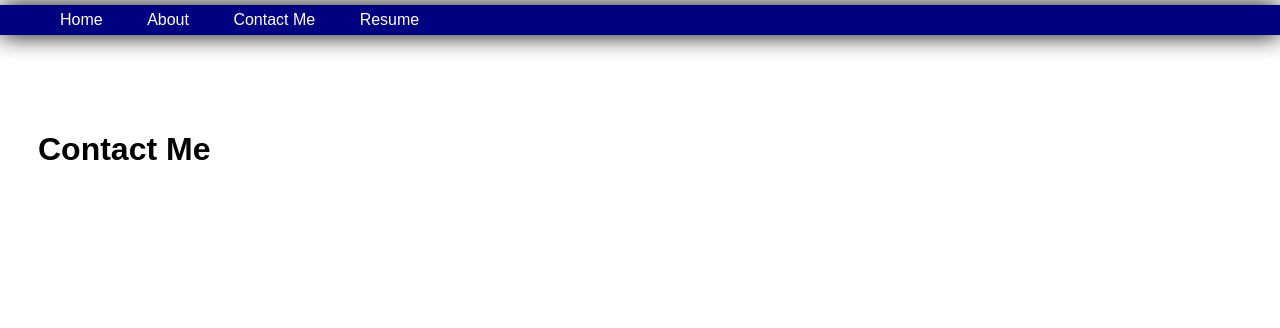
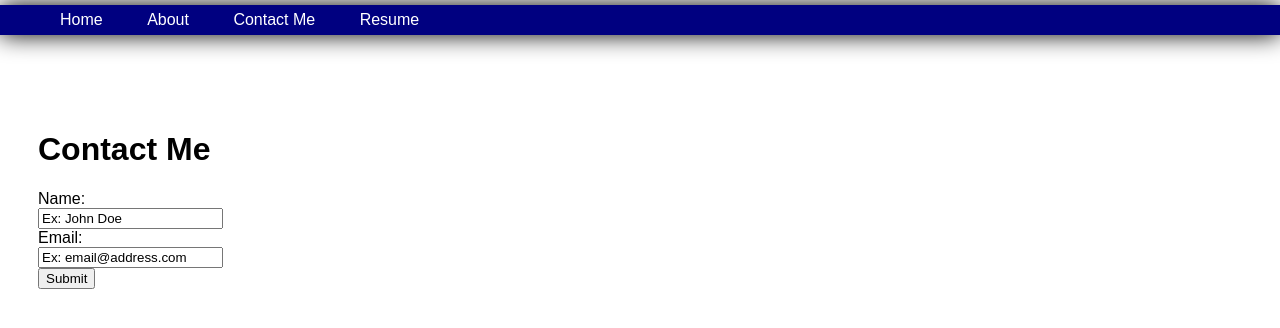
Before and after one commit to WMoore57/personal-webpage, a plain HTML site: page contact.html in a window 1280 px wide. Drawn offline with Linux system fonts and the light colour scheme.

Commit message:
Update contact.html

```diff
--- a/contact.html
+++ b/contact.html
@@ -58,3 +58,11 @@ text-decoration: none;
 <h1>
   Contact Me
 </h1>
+
+ <form action="/action_page.php">
+  <label for="name">Name:</label><br>
+  <input type="text" id="name" name="name" value="Ex: John Doe"><br>
+  <label for="Email">Email:</label><br>
+  <input type="email" id="email" name="email" value="Ex: email@address.com"><br>
+  <input type="submit" value="Submit">
+</form>
```
